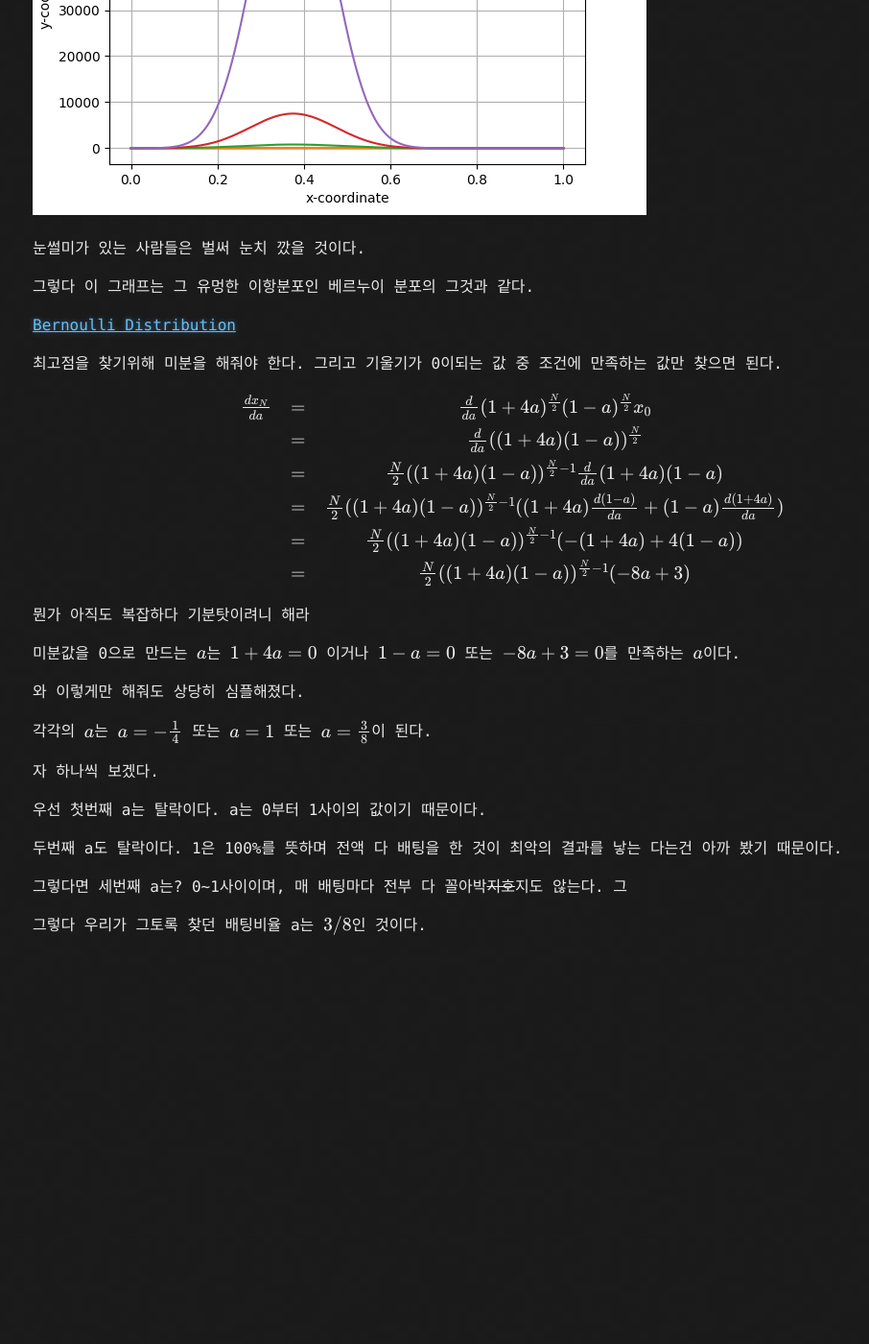
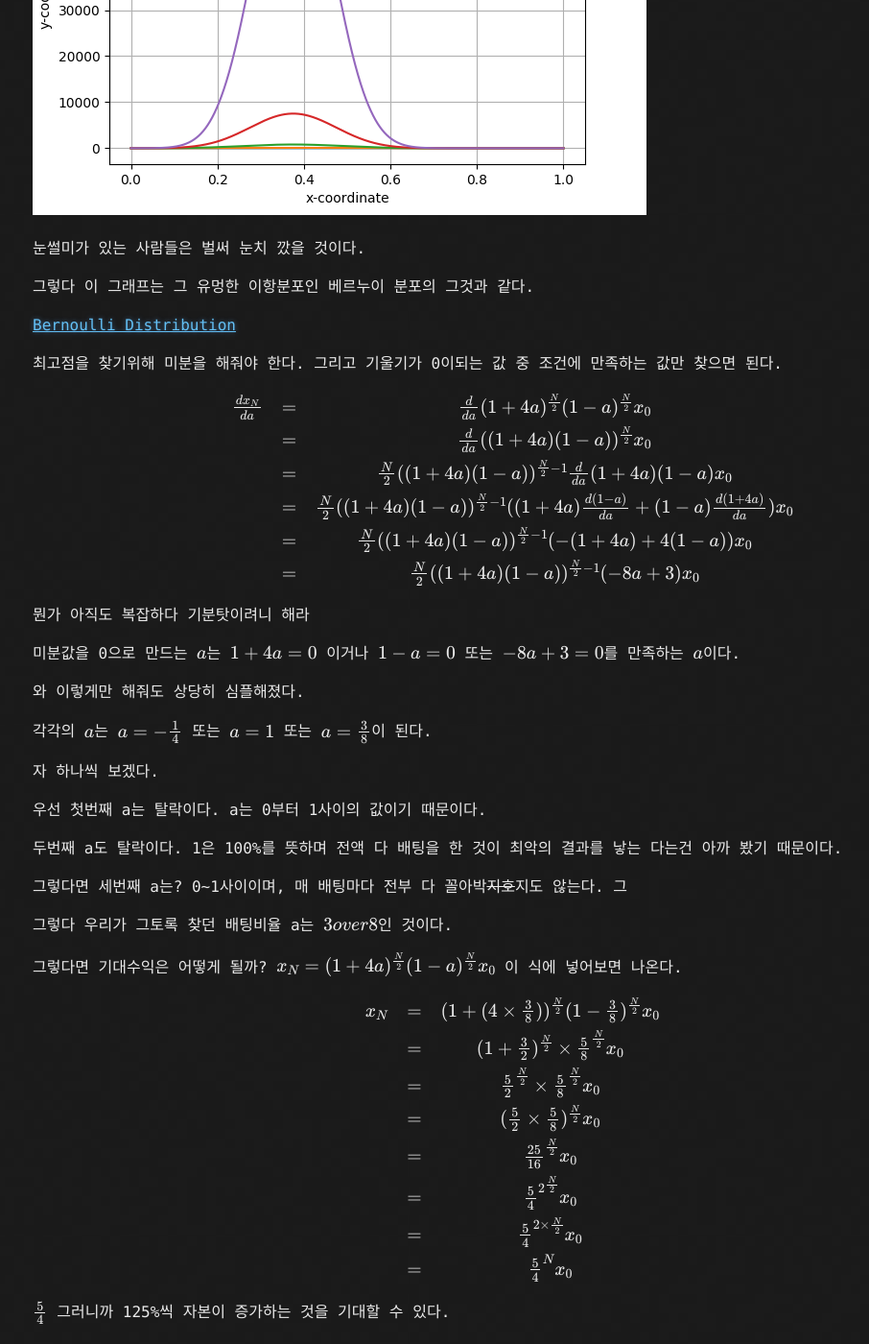
Before and after one commit to kooock/kooock.github.io, a Jekyll site: the page built from _posts/2018-07-23-algorithm_trading2_chapter1_brain_teaser.md, in a window 1280 px wide and 1400 px high, scrolled down 2437 px. Shown: the whole window at 96% size, without its empty margins (106-1012 px from the left). Built offline with Jekyll 4.4.1, drawn with Linux system fonts in a browser that asks for light colours; formulas are drawn with MathJax 3; before the commit the page ends 3433 px from its top, so only the background shows below that.

Commit message:
algo trading chapter 1  update

```diff
--- a/_posts/2018-07-23-algorithm_trading2_chapter1_brain_teaser.md
+++ b/_posts/2018-07-23-algorithm_trading2_chapter1_brain_teaser.md
@@ -107,11 +107,11 @@ $$x_{N} = (1+4a)^{N \over 2}(1-a)^{N \over 2}x_{0}$$
 
 $$\begin{matrix} {dx_{N} \over da}
 &=& {d \over da}(1+4a)^{N \over 2}(1-a)^{N \over 2}x_{0} \\
-&=& {d \over da}((1+4a)(1-a))^{N \over 2} \\
-&=& {N \over 2}((1+4a)(1-a))^{ {N \over 2}-1}{d \over da}(1+4a)(1-a) \\
-&=& {N \over 2}((1+4a)(1-a))^{ {N \over 2}-1}((1+4a){d(1-a) \over da}+(1-a){d(1+4a) \over da}) \\
-&=& {N \over 2}((1+4a)(1-a))^{ {N \over 2}-1}(-(1+4a)+4(1-a)) \\
-&=& {N \over 2}((1+4a)(1-a))^{ {N \over 2}-1}(-8a+3)
+&=& {d \over da}((1+4a)(1-a))^{N \over 2}x_{0} \\
+&=& {N \over 2}((1+4a)(1-a))^{ {N \over 2}-1}{d \over da}(1+4a)(1-a)x_{0} \\
+&=& {N \over 2}((1+4a)(1-a))^{ {N \over 2}-1}((1+4a){d(1-a) \over da}+(1-a){d(1+4a) \over da})x_{0} \\
+&=& {N \over 2}((1+4a)(1-a))^{ {N \over 2}-1}(-(1+4a)+4(1-a))x_{0} \\
+&=& {N \over 2}((1+4a)(1-a))^{ {N \over 2}-1}(-8a+3)x_{0}
 \end{matrix}$$
 
 뭔가 아직도 복잡하다 기분탓이려니 해라
@@ -130,4 +130,19 @@ $$\begin{matrix} {dx_{N} \over da}
 
 그렇다면 세번째 a는? 0~1사이이며, 매 배팅마다 전부 다 꼴아박~~지호~~지도 않는다. 그
 
-그렇다 우리가 그토록 찾던 배팅비율 a는 $$3/8$$인 것이다.
+그렇다 우리가 그토록 찾던 배팅비율 a는 $$3 over 8$$인 것이다.
+
+그렇다면 기대수익은 어떻게 될까? $$x_{N} = (1+4a)^{N \over 2}(1-a)^{N \over 2}x_{0}$$ 이 식에 넣어보면 나온다.
+
+$$\begin{matrix} x_{N}
+&=& (1+(4 \times {3 \over 8}))^{N \over 2}(1-{3 \over 8})^{N \over 2}x_{0} \\
+&=& (1+{3 \over 2})^{N \over 2} \times {5 \over 8}^{N \over 2}x_{0} \\
+&=& {5 \over 2}^{N \over 2} \times {5 \over 8}^{N \over 2}x_{0} \\
+&=& ({5 \over 2} \times {5 \over 8})^{N \over 2}x_{0} \\
+&=& {25 \over 16}^{N \over 2}x_{0} \\
+&=& { {5 \over 4}^{2} }^{N \over 2}x_{0} \\
+&=& {5 \over 4}^{2 \times {N \over 2} }x_{0} \\
+&=& {5 \over 4}^{N}x_{0}
+\end{matrix}$$
+
+$$ 5 \over 4$$ 그러니까 125%씩 자본이 증가하는 것을 기대할 수 있다.
```
